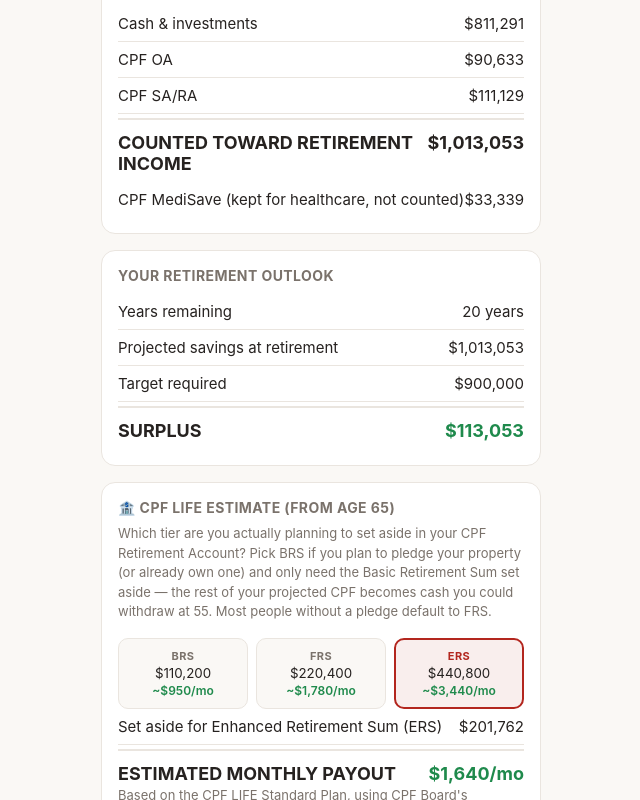
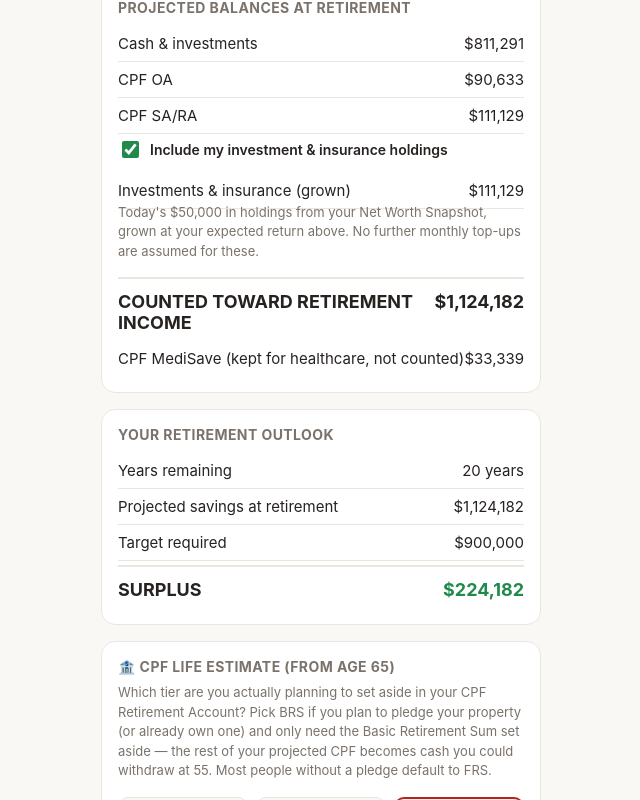
Before and after one commit to macmelvin/SG-Money-CPF-HDB-Calculator, a React (Vite) app: page /retirement-calculator in a window 1280 px wide. Shown: the part 2196-2996 px from the top of the page, without its empty margins (319-959 px from the left). Built offline with nearby package versions, Linux system fonts and the light colour scheme.

Commit message:
Count investment holdings toward projected retirement income

```diff
--- a/src/calculators/RetirementCalculator.tsx
+++ b/src/calculators/RetirementCalculator.tsx
@@ -39,6 +39,7 @@ const DEFAULTS = {
   replacementFlatPrice: 300000,
   legalMovingCosts: 15000,
   cpfLifeTargetTier: "ers" as CpfLifeTargetTier,
+  includeInvestmentHoldings: true,
 };
 
 const CPF_LIFE_TIER_LABEL: Record<CpfLifeTargetTier, string> = {
@@ -79,6 +80,7 @@ export default function RetirementCalculator() {
   const [replacementFlatPrice, setReplacementFlatPrice] = useState(initial.replacementFlatPrice);
   const [legalMovingCosts, setLegalMovingCosts] = useState(initial.legalMovingCosts);
   const [cpfLifeTargetTier, setCpfLifeTargetTier] = useState<CpfLifeTargetTier>(initial.cpfLifeTargetTier);
+  const [includeInvestmentHoldings, setIncludeInvestmentHoldings] = useState(initial.includeInvestmentHoldings);
 
   // Pull whatever the user last saved in the HDB Sale Proceeds calculator (if anything) so this
   // page can offer a "what if I sold today" scenario without asking them to re-enter numbers.
@@ -87,6 +89,11 @@ export default function RetirementCalculator() {
   const applyHdbScenario = includeHdbSale && hdbScenario !== null;
   const effectiveOA = currentOA + (applyHdbScenario ? hdbScenario.cpfRefund : 0);
   const effectiveSavings = currentSavings + (applyHdbScenario ? hdbScenario.cashProceeds : 0);
+
+  // Total value of the Net Worth Snapshot's investment/insurance holdings — computed here (ahead of the
+  // projection below) so it can optionally be grown and counted toward "how much you'll have at retirement."
+  const totalInvestmentsPortfolio = sumLineItems(investmentItems);
+  const effectiveInvestmentHoldings = includeInvestmentHoldings ? totalInvestmentsPortfolio : 0;
 
   const result = useMemo(
     () =>
@@ -101,6 +108,7 @@ export default function RetirementCalculator() {
         expectedReturnPct,
         desiredMonthlySpend,
         cpfLifeTargetTier,
+        investmentHoldingsValue: effectiveInvestmentHoldings,
       }),
     [
       currentAge,
@@ -113,12 +121,12 @@ export default function RetirementCalculator() {
       expectedReturnPct,
       desiredMonthlySpend,
       cpfLifeTargetTier,
+      effectiveInvestmentHoldings,
     ]
   );
 
   // --- Net worth snapshot ---
   const totalCpfToday = currentOA + currentSaRa + currentMA;
-  const totalInvestmentsPortfolio = sumLineItems(investmentItems);
   const { netWorth, slices } = computeNetWorth({
     hdbValue: hdbCurrentValue,
     totalCpf: totalCpfToday,
@@ -202,6 +210,7 @@ export default function RetirementCalculator() {
     setReplacementFlatPrice(DEFAULTS.replacementFlatPrice);
     setLegalMovingCosts(DEFAULTS.legalMovingCosts);
     setCpfLifeTargetTier(DEFAULTS.cpfLifeTargetTier);
+    setIncludeInvestmentHoldings(DEFAULTS.includeInvestmentHoldings);
     clearCalculatorData(STORAGE_KEY);
     setSavedAt(null);
   };
@@ -225,6 +234,7 @@ export default function RetirementCalculator() {
       replacementFlatPrice,
       legalMovingCosts,
       cpfLifeTargetTier,
+      includeInvestmentHoldings,
     });
     setSavedAt(at);
   };
@@ -254,6 +264,12 @@ export default function RetirementCalculator() {
         { label: "Projected cash & investments", value: formatSgd(result.projectedCash) },
         { label: "Projected CPF OA", value: formatSgd(result.projectedOA) },
         { label: "Projected CPF SA/RA", value: formatSgd(result.projectedSaRa) },
+        {
+          label: includeInvestmentHoldings
+            ? "Projected investment & insurance holdings (grown)"
+            : "Projected investment & insurance holdings (not included)",
+          value: formatSgd(result.projectedInvestmentHoldings),
+        },
         { label: "Projected CPF MediSave (not counted, healthcare only)", value: formatSgd(result.projectedMA) },
         { label: "Total counted toward retirement income", value: formatSgd(result.projectedSavings) },
         { label: "Target required", value: formatSgd(result.targetRequired) },
@@ -331,7 +347,8 @@ export default function RetirementCalculator() {
         <NumberField label="Current HDB value" value={hdbCurrentValue} onChange={setHdbCurrentValue} prefix="$" step={5000} />
         <p className="explainer" style={{ marginTop: 4 }}>
           Investments & insurance holdings — add each one (unit trusts, whole life policies, brokerage accounts,
-          SRS, etc). This is separate from "Current savings" above, which feeds your growth projection.
+          SRS, etc). This is separate from "Current savings" above — it can optionally be grown and added into
+          your retirement projection too (see "Projected Balances at Retirement" below).
         </p>
         <EditableLineItems
           items={investmentItems}
@@ -453,6 +470,23 @@ export default function RetirementCalculator() {
         <ResultRow label="Cash & investments" value={formatSgd(result.projectedCash)} />
         <ResultRow label="CPF OA" value={formatSgd(result.projectedOA)} />
         <ResultRow label="CPF SA/RA" value={formatSgd(result.projectedSaRa)} />
+        <label className="hdb-scenario-toggle" style={{ marginTop: 4 }}>
+          <input
+            type="checkbox"
+            checked={includeInvestmentHoldings}
+            onChange={(e) => setIncludeInvestmentHoldings(e.target.checked)}
+          />
+          <span>Include my investment &amp; insurance holdings</span>
+        </label>
+        <ResultRow
+          label="Investments & insurance (grown)"
+          value={formatSgd(result.projectedInvestmentHoldings)}
+        />
+        <p className="explainer" style={{ marginTop: -6 }}>
+          {includeInvestmentHoldings
+            ? `Today's ${formatSgd(totalInvestmentsPortfolio)} in holdings from your Net Worth Snapshot, grown at your expected return above. No further monthly top-ups are assumed for these.`
+            : "Unchecked — your Net Worth Snapshot holdings aren't counted here. Recheck to include them, grown at your expected return."}
+        </p>
         <ResultRow label="COUNTED TOWARD RETIREMENT INCOME" value={formatSgd(result.projectedSavings)} emphasis />
         <ResultRow label="CPF MediSave (kept for healthcare, not counted)" value={formatSgd(result.projectedMA)} />
       </ResultCard>
--- a/src/lib/cpf.ts
+++ b/src/lib/cpf.ts
@@ -228,6 +228,8 @@ export interface RetirementInput {
   desiredMonthlySpend: number;
   yearsInRetirement?: number; // default 25
   cpfLifeTargetTier?: CpfLifeTargetTier; // default "ers" — which tier to set aside in the RA
+  investmentHoldingsValue?: number; // default 0 — today's value of investment/insurance holdings (e.g. from the
+  // Net Worth Snapshot's line items), grown as a lump sum at the same expected return as cash/investments
 }
 
 export interface RetirementResult {
@@ -236,7 +238,8 @@ export interface RetirementResult {
   projectedOA: number;
   projectedSaRa: number;
   projectedMA: number;
-  projectedSavings: number; // cash + OA + SA/RA — the pot counted toward retirement income
+  projectedInvestmentHoldings: number; // grown value of investment/insurance holdings, if included
+  projectedSavings: number; // cash + OA + SA/RA + investment holdings — the pot counted toward retirement income
   targetRequired: number;
   shortfall: number; // positive = shortfall, negative = surplus
   onTrack: boolean;
@@ -258,6 +261,7 @@ export function calculateRetirement(input: RetirementInput): RetirementResult {
     desiredMonthlySpend,
     yearsInRetirement = 25,
     cpfLifeTargetTier = "ers",
+    investmentHoldingsValue = 0,
   } = input;
 
   const yearsToRetirement = Math.max(0, retirementAge - currentAge);
@@ -280,17 +284,22 @@ export function calculateRetirement(input: RetirementInput): RetirementResult {
   const projectedSaRa = Math.round(currentSaRa * Math.pow(1 + rSmra, n));
   const projectedMA = Math.round(currentMA * Math.pow(1 + rSmra, n));
 
-  const projectedSavings = projectedCash + projectedOA + projectedSaRa;
+  // Investment/insurance holdings are a one-time lump sum today (no ongoing monthly top-up modelled
+  // here — that's what "Monthly investment" above is for), grown at the same expected return as cash.
+  const fvInvestmentHoldings = investmentHoldingsValue * Math.pow(1 + rInvest, n);
+  const projectedInvestmentHoldings = Math.round(fvInvestmentHoldings);
+
+  const projectedSavings = projectedCash + projectedOA + projectedSaRa + projectedInvestmentHoldings;
 
   const targetRequired = Math.round(desiredMonthlySpend * 12 * yearsInRetirement);
   const shortfall = targetRequired - projectedSavings;
   const onTrack = shortfall <= 0;
 
-  // Solve for the monthly contribution needed to close the gap (holding CPF and the cash lump sum fixed —
-  // CPF balances aren't something a user can top up from this calculator).
+  // Solve for the monthly contribution needed to close the gap (holding CPF, the cash lump sum, and
+  // investment holdings fixed — none of those are something a user can top up from this calculator).
   let suggestedMonthlySavings = monthlyInvestment;
   if (!onTrack && n > 0) {
-    const neededContribFv = targetRequired - fvLumpSumCash - projectedOA - projectedSaRa;
+    const neededContribFv = targetRequired - fvLumpSumCash - fvInvestmentHoldings - projectedOA - projectedSaRa;
     suggestedMonthlySavings = Math.round(
       rInvest === 0 ? neededContribFv / n : neededContribFv / ((Math.pow(1 + rInvest, n) - 1) / rInvest)
     );
@@ -312,6 +321,7 @@ export function calculateRetirement(input: RetirementInput): RetirementResult {
     projectedOA,
     projectedSaRa,
     projectedMA,
+    projectedInvestmentHoldings,
     projectedSavings,
     targetRequired,
     shortfall,
```
